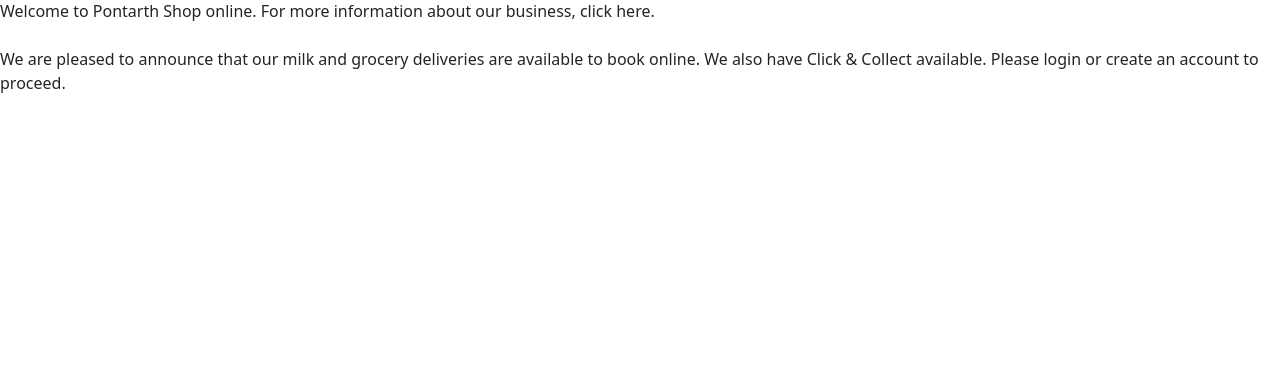
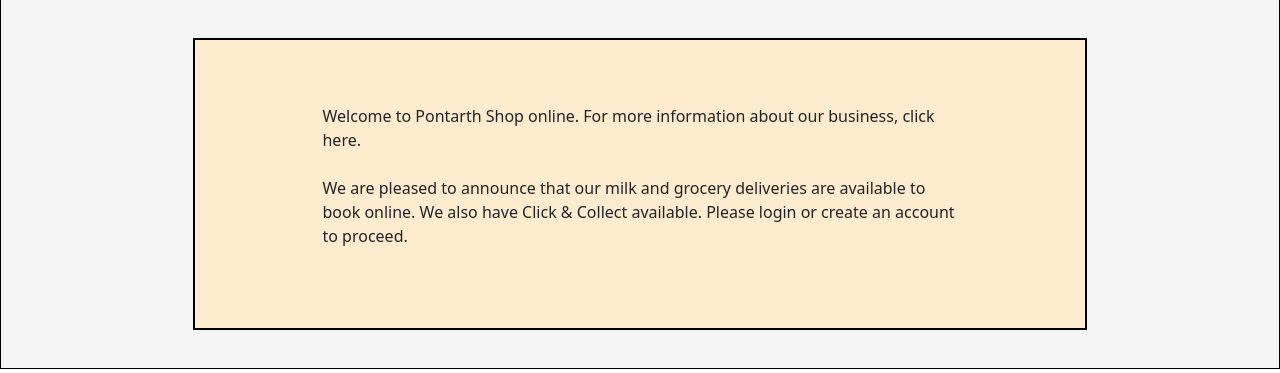
Before and after one commit to Code-Institute-Submissions/village-shop, a Django app: page / in a window 1280 px wide. Shown: the part 427-800 px from the top of the page. Run offline with Django 3.2, Linux system fonts and the light colour scheme.

Commit message:
formatted the welcome text into a bordered box to finish up the main home page layout

```diff
--- a/home/templates/home/index.html
+++ b/home/templates/home/index.html
@@ -3,7 +3,8 @@
 
 {% block content %}
 <img src="{{MEDIA_URL}}websiteimages/groceries.jpg" class="img-fluid" alt="Pontarth" id="banner">
-<div>
+<div class="home-layout">
+    <div class="home-text">
         <p>
             Welcome to Pontarth Shop online. For more information about our business, click here.
             <br> <br>
@@ -11,6 +12,7 @@
             Click & Collect available. Please login or create an account to proceed.
         </p>
     </div>
+</div>
 <div>
 
 </div>
--- a/static/css/base.css
+++ b/static/css/base.css
@@ -16,6 +16,18 @@
     font-family: 'Prata', 'Times New Roman', Times, serif;
 }
 
+.home-text {
+    margin: 3% 15%;
+    padding: 5% 10%;
+    border: 2px solid black;
+    background-color: blanchedalmond;
+}
+
+.home-layout {
+    background-color: whitesmoke;
+    border: 1px solid black;
+}
+
 #banner {
     height: 250px;
     width: 100vw;
```
Lines whose indentation alone changed are shown as unchanged.
